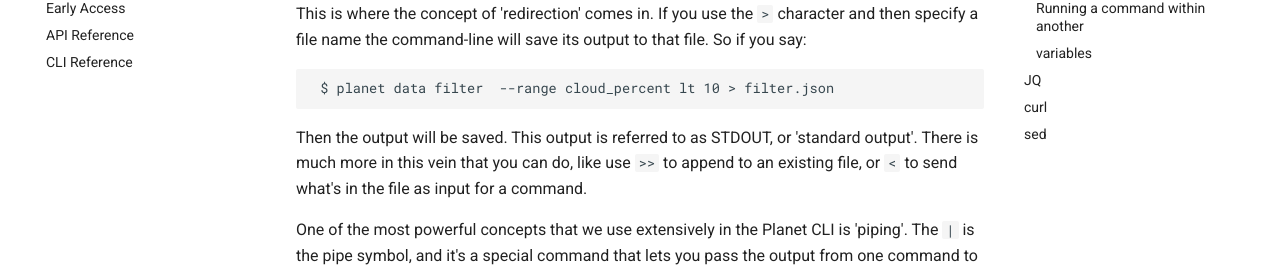
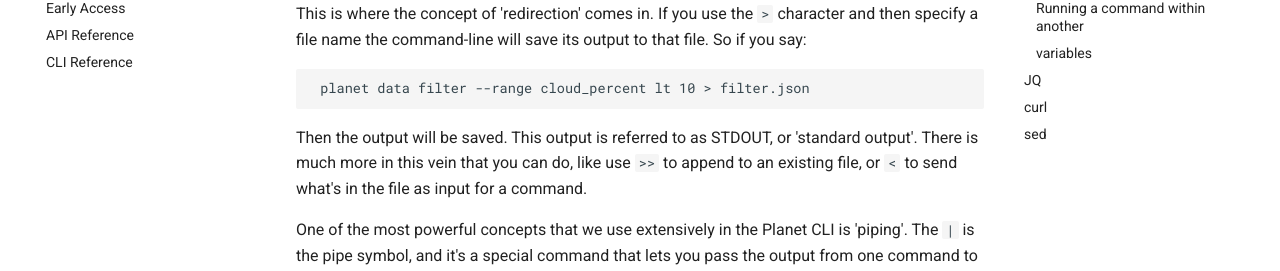
Before and after one commit to planetlabs/planet-client-python, an MkDocs documentation site: the page built from docs/cli-concepts.md, in a window 1280 px wide and 900 px high, scrolled down 515 px. Shown: the part 181-452 px from the top of the window. Built offline with MkDocs 1.6.1 and Material for MkDocs 9.7.7, drawn with Linux system fonts in a browser that asks for light colours; comment, search, counter and statistics services are not loaded.

````diff
--- a/docs/cli-concepts.md
+++ b/docs/cli-concepts.md
@@ -26,7 +26,7 @@ want to make use of it. This is where the concept of 'redirection' comes in. If
 So if you say:
 
 ```
- $ planet data filter  --range cloud_percent lt 10 > filter.json
+ planet data filter --range cloud_percent lt 10 > filter.json
 ```
 
 Then the output will be saved. This output is referred to as STDOUT, or 'standard output'.
````
